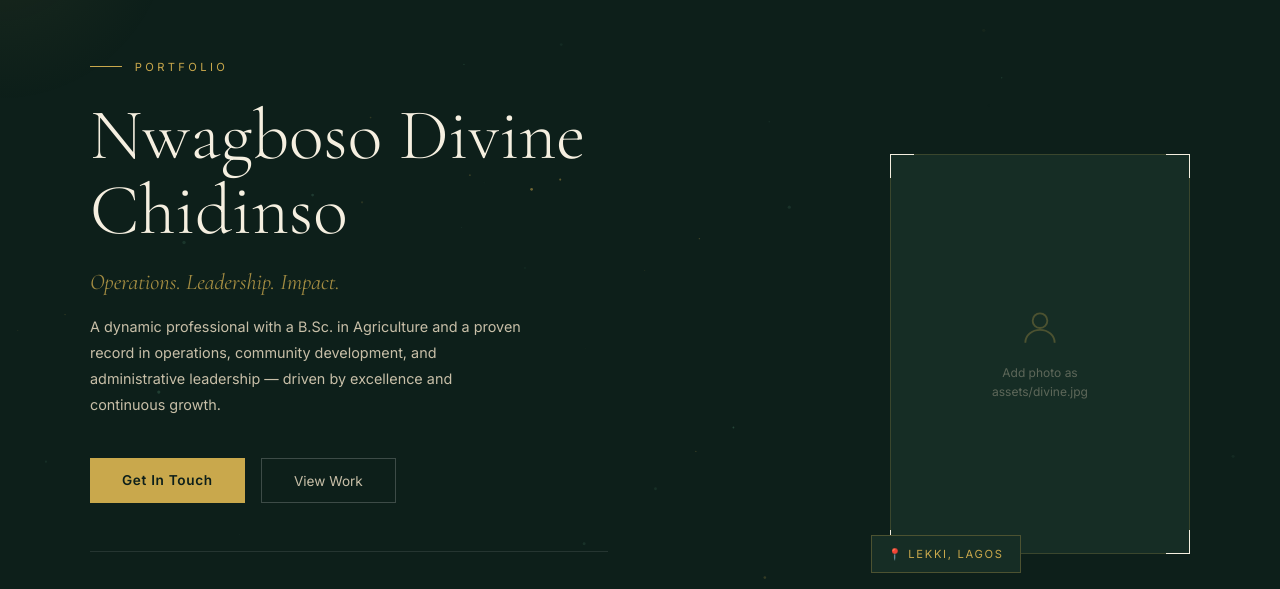
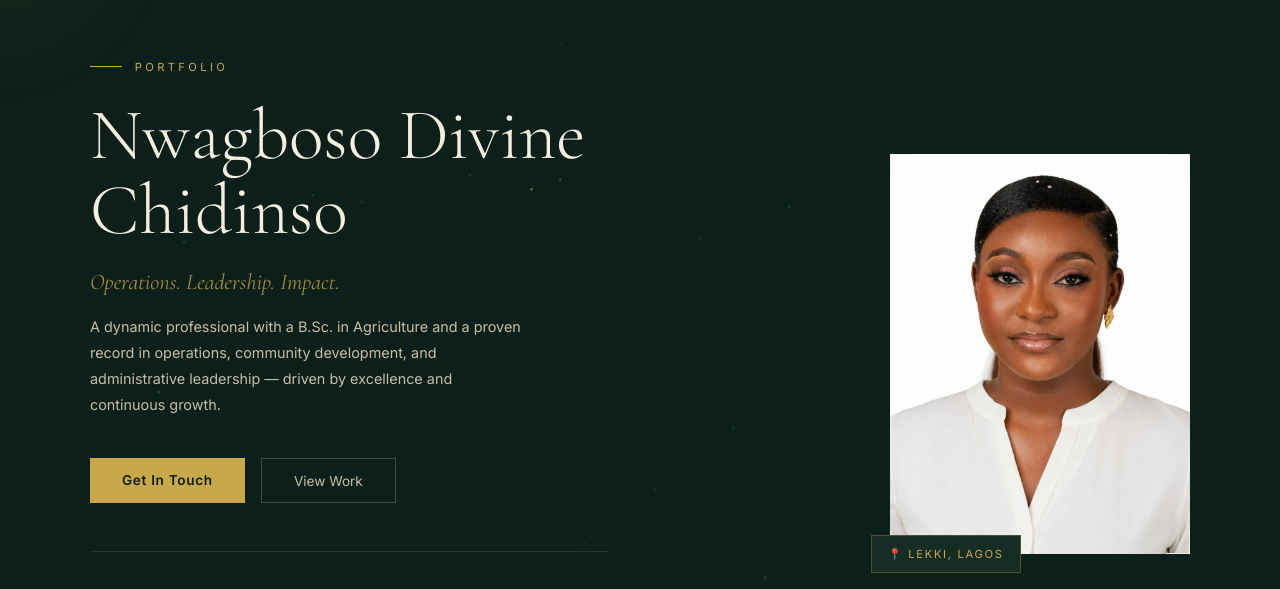
Before and after one commit to blessme001/Divine-Chidinso-Nwagboso, a plain HTML site: page index.html in a window 1280 px wide. Shown: the part 70-659 px from the top of the page. Drawn offline with nearby package versions, Linux system fonts and the light colour scheme.

Commit message:
Update image source path for divine.jpg

```diff
--- a/index.html
+++ b/index.html
@@ -244,7 +244,7 @@ footer p{font-size:.75rem;color:rgba(200,191,168,.25);letter-spacing:.05em}
 
     <div class="photo-wrap">
       <div class="photo-frame">
-        <img src="./assets/divine.jpg" alt="Divine Chidinso" onerror="this.style.display='none';document.getElementById('photo-fallback').style.display='flex'"/>
+        <img src="./divine.jpg" alt="Divine Chidinso" onerror="this.style.display='none';document.getElementById('photo-fallback').style.display='flex'"/>
         <div id="photo-fallback" class="photo-placeholder" style="display:none">
           <svg width="44" height="44" viewBox="0 0 24 24" fill="none" stroke="#C9A84C" stroke-width="1">
             <circle cx="12" cy="8" r="4"/><path d="M4 20c0-4 3.6-7 8-7s8 3 8 7"/>
```
